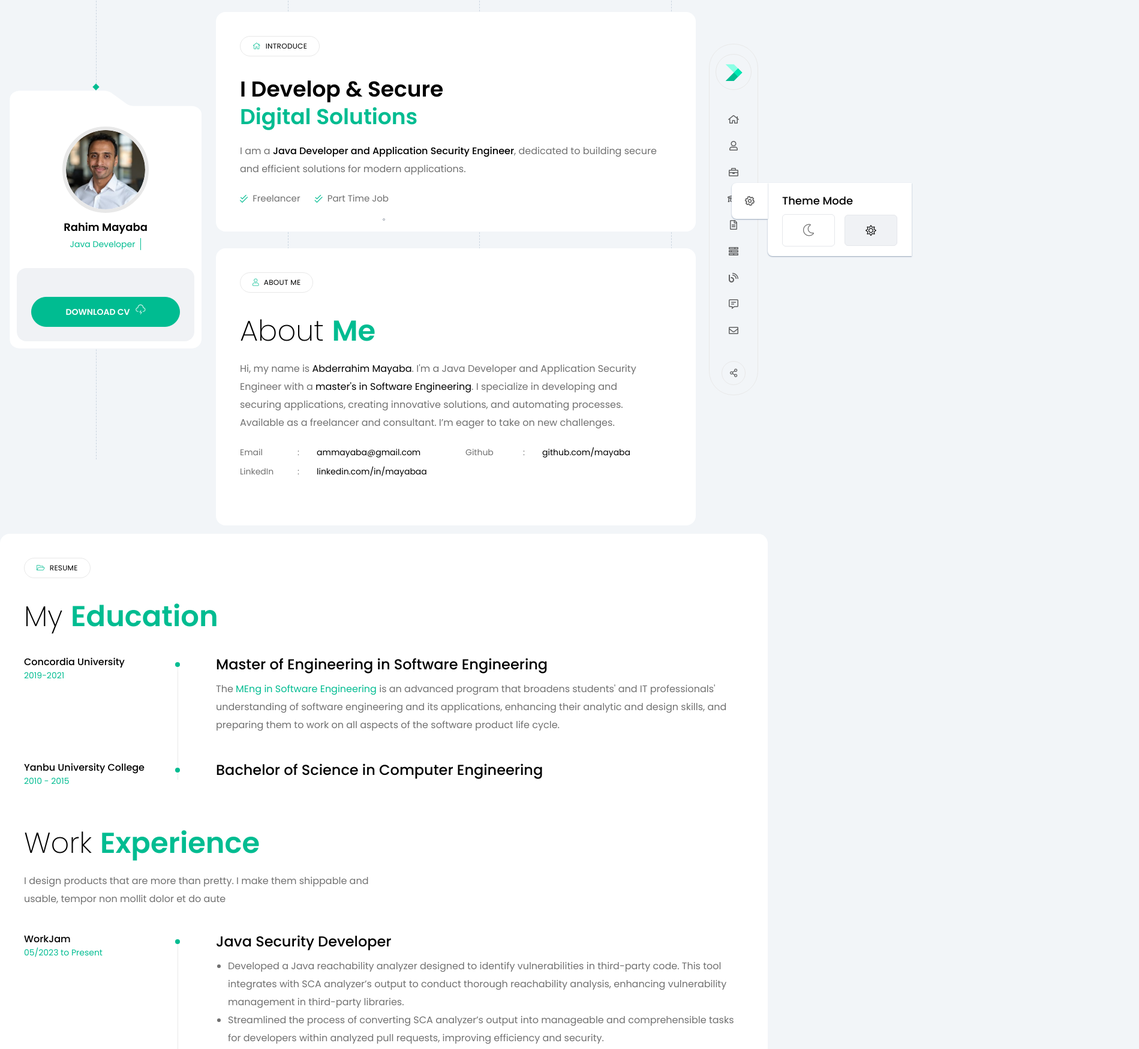
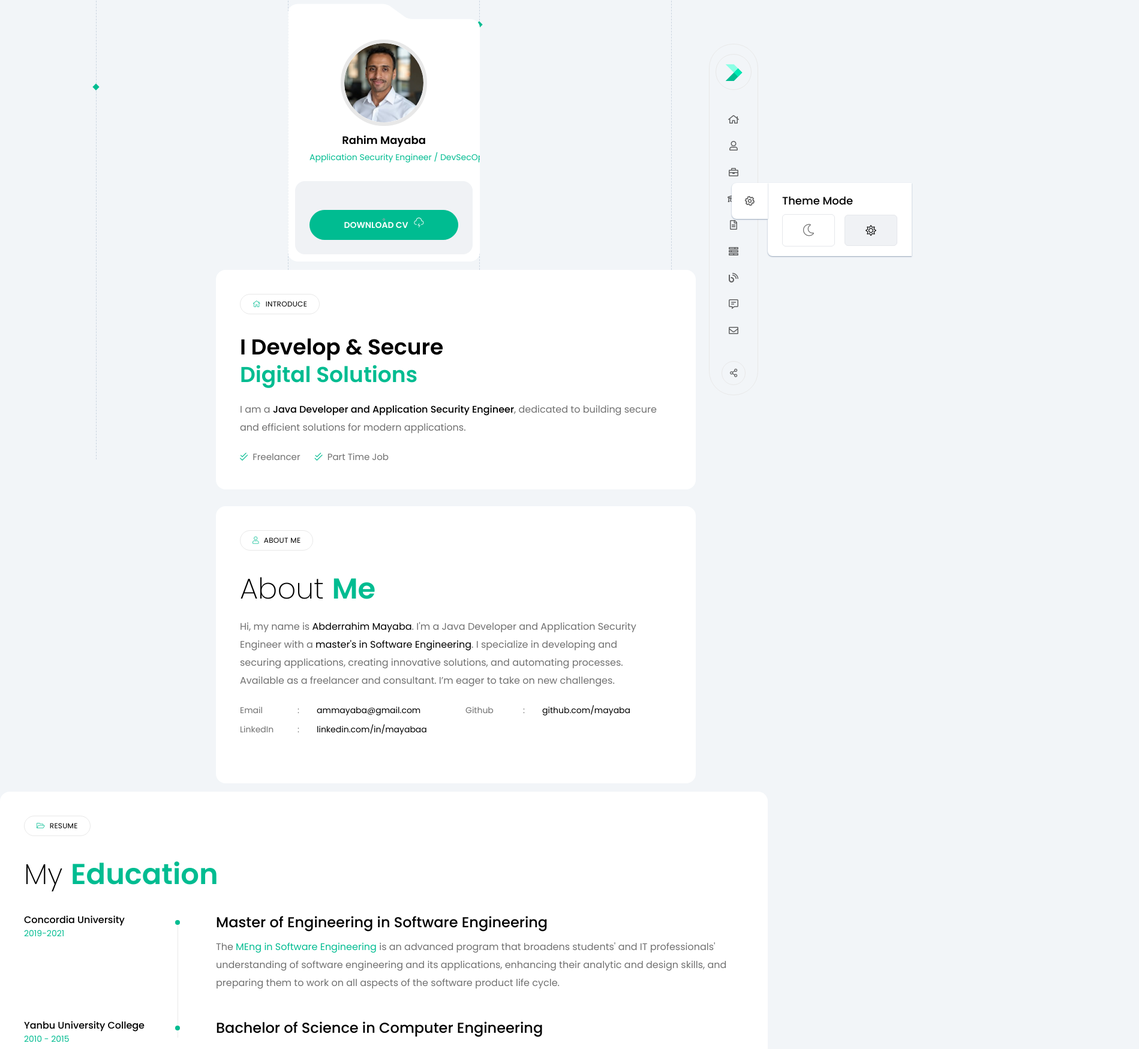
Before and after one commit to mayaba/mayaba.github.io, a website built with Vite: page index.html in a window 1280 px wide. Shown: the part 34-1783 px from the top of the page at 60% size, 1899 px wide, since content can reach past the window. Built offline with nearby package versions, Linux system fonts and the light colour scheme.

Commit message:
modified index.html

```diff
--- a/index.html
+++ b/index.html
@@ -89,7 +89,7 @@
 
             <!-- Sidebar Profile Start -->
             <div
-                class="w-full mx-auto minfo__sidebar__wrapper xl:fixed xl:top-1/2 xl:left-4 2xl:left-14 xl:-translate-y-1/2 md:max-w-sidebar xl:max-2xl:max-w-xs z-999">
+                class="w-full mx-auto minfo__sidebar__wrapper xl:sticky xl:top-6 md:max-w-sidebar xl:max-2xl:max-w-xs z-30">
 
                 <div class="p-3 max-xl:mb-3 overflow-hidden minfo__sidebar bg-white dark:bg-nightBlack rounded-2xl">
                     <div class="mx-4 mt-12 text-center user-info lg:mx-6">
@@ -107,8 +107,7 @@
                         <h6 class="mb-1 text-lg font-semibold text-black dark:text-white name">Rahim Mayaba</h6>
                         <div class="leading-none cd-headline clip is-full-width">
                             <h6 class="text-sm cd-words-wrapper designation text-theme after:!bg-theme *:font-normal">
-                                <b class="is-visible">Java Developer</b>
-                                <b>Application Security Engineer</b>
+                                <b class="is-visible">Application Security Engineer / DevSecOps</b>
                             </h6>
                         </div>
                     </div>
@@ -449,7 +448,7 @@
                                     </div>
                                     <div class="md:flex-1 md:pl-16 relative md:before:content-[''] md:before:absolute md:before:-left-1 md:before:top-3 md:before:w-2 md:before:h-2 md:before:bg-theme md:before:rounded-full md:before:shadow-dots_glow">
                                         <h4 class="text-xl xl:text-2xl font-medium xl:font-medium leading-7 text-black dark:text-white mb-2.5">
-                                            Java Security Developer
+                                            Application Security Engineer / Java Security Developer
                                         </h4>
                                         <ul class="list-disc pl-5">
                                             <li>Developed a Java reachability analyzer designed to identify vulnerabilities in third-party code. This tool integrates with SCA analyzer’s output to conduct thorough reachability analysis, enhancing vulnerability management in third-party libraries.</li>
```
